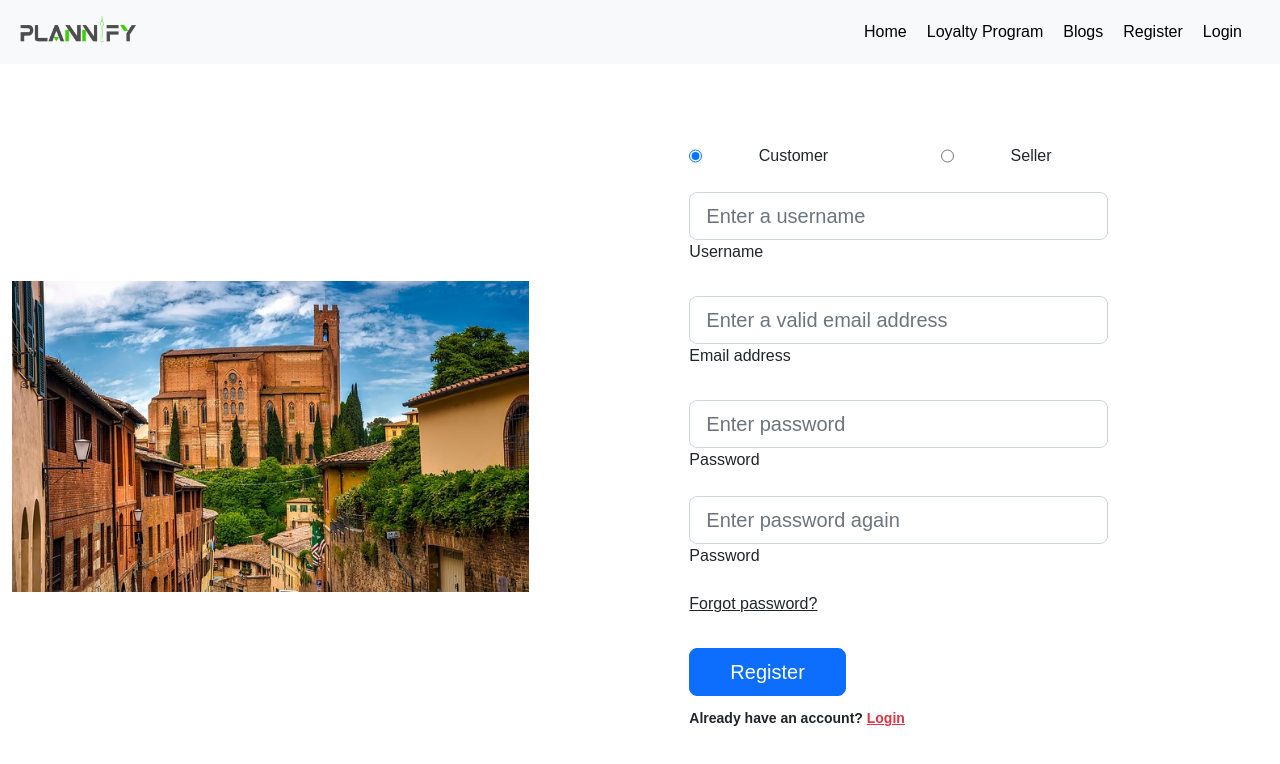
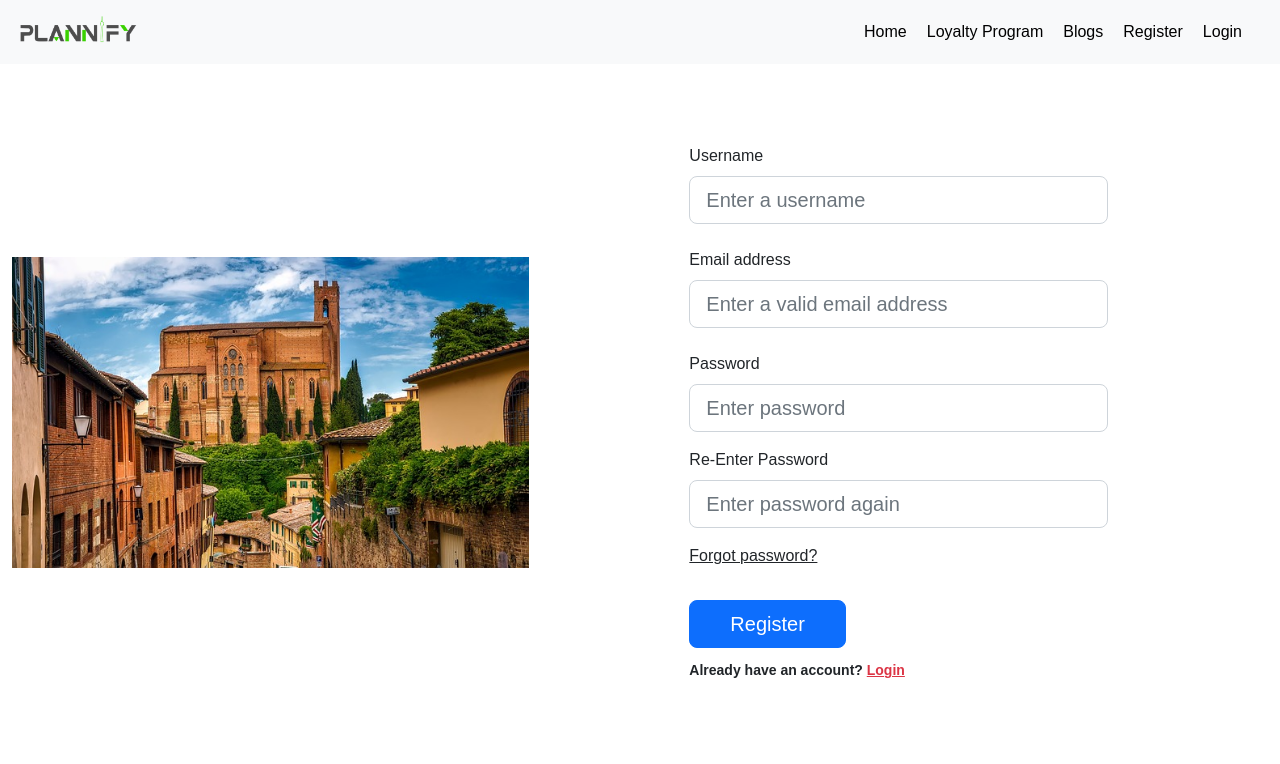
Before and after one commit to maleeshaaa/CSSE_WE_27-AF, a React (Create React App) app in the folder frontend/: page /register in a window 1280 px wide. Shown: the top 764 px of the page. Built offline with nearby package versions, Linux system fonts and the light colour scheme; no server answers.

Commit message:
Update Register.js

```diff
--- a/frontend/src/pages/Register.js
+++ b/frontend/src/pages/Register.js
@@ -68,7 +68,7 @@ const Register = () => {
           </div>
           <div class="col-md-8 col-lg-6 col-xl-4 offset-xl-1" style={{margin: "5rem 10rem"}}>
             <form>
-              <div class="form-outline mb-4">
+              {/* <div class="form-outline mb-4">
                 <div class="form-outline mb-4 d-flex justify-content-between">
                   <input
                     type="radio"
@@ -94,9 +94,12 @@ const Register = () => {
                   <label for="css">Seller</label>
                   <br />
                 </div>
-              </div>
+              </div> */}
 
               <div class="form-outline mb-4">
+              <label class="form-label" for="form3Example3">
+                  Username
+                </label>
                 <input
                   type="username"
                   id="form3Example3"
@@ -105,12 +108,13 @@ const Register = () => {
                   onChange={(e) => setUserName(e.target.value)}
                   value={userName}
                 />
-                <label class="form-label" for="form3Example3">
-                  Username
-                </label>
+
               </div>
 
               <div class="form-outline mb-4">
+              <label class="form-label" for="form3Example3">
+                  Email address
+                </label>
                 <input
                   type="email"
                   id="form3Example3"
@@ -119,12 +123,13 @@ const Register = () => {
                   onChange={(e) => setEmail(e.target.value)}
                   value={email}
                 />
-                <label class="form-label" for="form3Example3">
-                  Email address
-                </label>
+
               </div>
 
               <div class="form-outline mb-3">
+              <label class="form-label" for="form3Example4">
+                  Password
+                </label>
                 <input
                   type="password"
                   id="form3Example4"
@@ -133,12 +138,13 @@ const Register = () => {
                   onChange={(e) => setPassword(e.target.value)}
                   value={password}
                 />
-                <label class="form-label" for="form3Example4">
-                  Password
-                </label>
+
               </div>
 
               <div class="form-outline mb-3">
+              <label class="form-label" for="form3Example4">
+                  Re-Enter Password
+                </label>
                 <input
                   type="password"
                   id="form3Example4"
@@ -147,9 +153,7 @@ const Register = () => {
                   onChange={(e) => setPasswordRe(e.target.value)}
                   value={passwordre}
                 />
-                <label class="form-label" for="form3Example4">
-                  Password
-                </label>
+
               </div>
 
               <div class="d-flex justify-content-between align-items-center">
```
